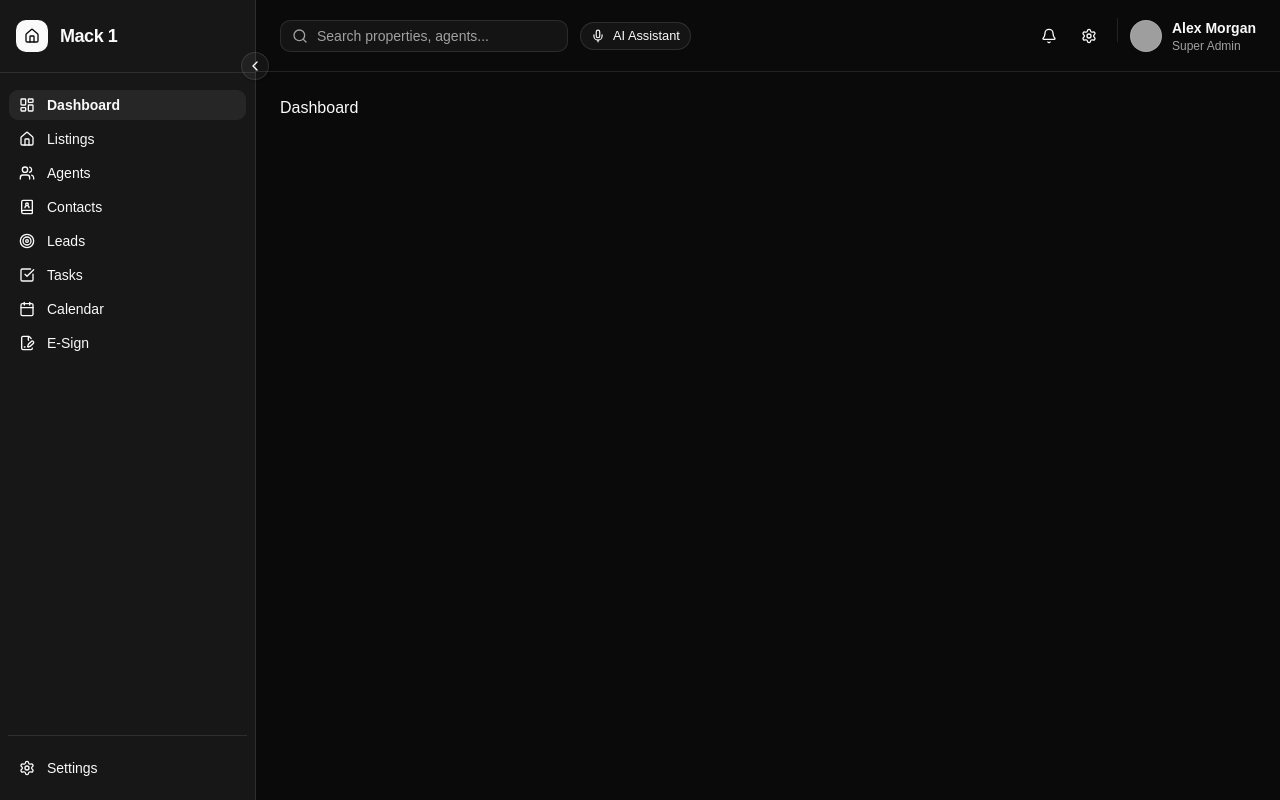
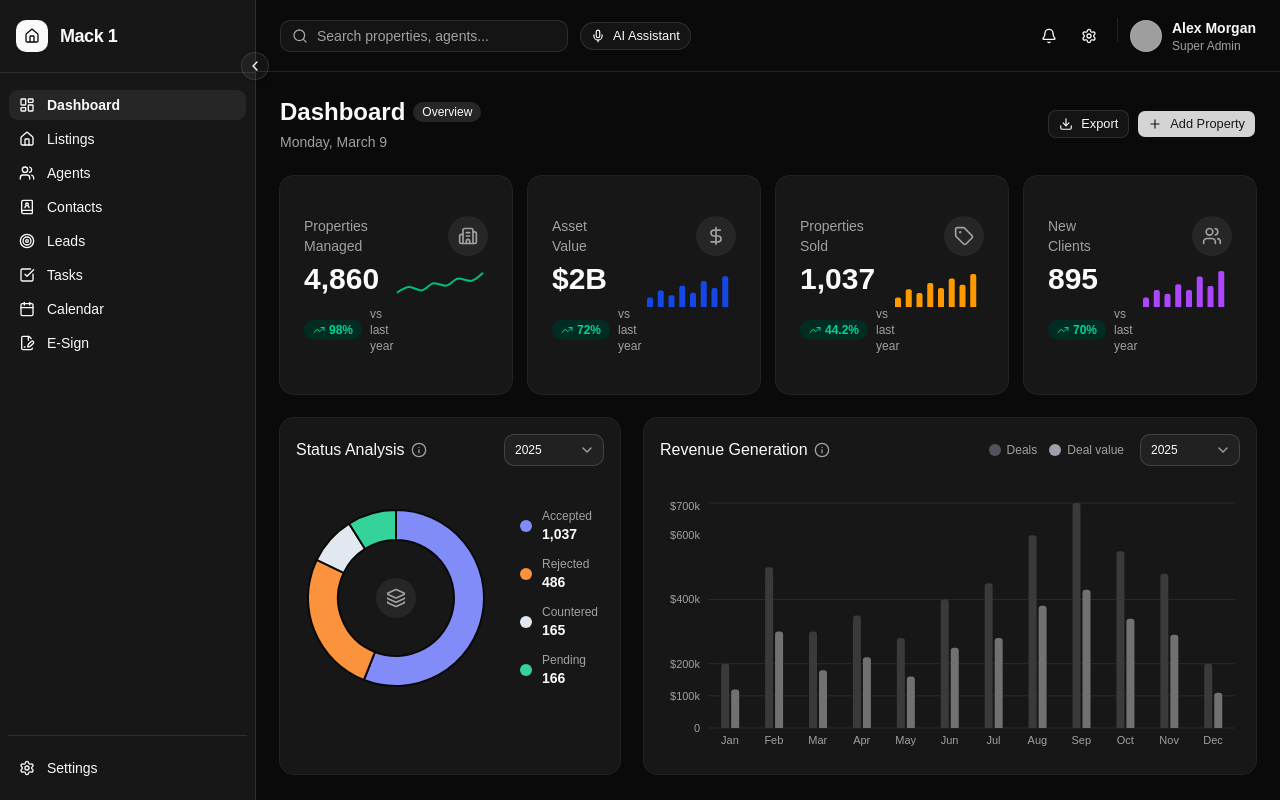
Before and after one commit to Singsooong/mack1-realty-crm, a React (Vite) app: page / in a window 1280 px wide. Built offline with nearby package versions, Linux system fonts and the light colour scheme; grey boxes are pictures that could not be loaded.

Commit message:
feat: complete dashboard page — stat cards, charts, property grid

```diff
--- /dev/null
+++ b/src/components/dashboard/PageHeader.tsx
@@ -0,0 +1,26 @@
+import { Button } from '@/components/ui/button'
+import { Plus, Download } from 'lucide-react'
+import { Badge } from '@/components/ui/badge'
+
+export function PageHeader() {
+  const today = new Date().toLocaleDateString('en-US', { weekday: 'long', month: 'long', day: 'numeric' })
+  return (
+    <div className="flex items-center justify-between">
+      <div>
+        <div className="flex items-center gap-2 mb-1">
+          <h1 className="text-2xl font-bold text-foreground">Dashboard</h1>
+          <Badge variant="secondary" className="text-xs">Overview</Badge>
+        </div>
+        <p className="text-sm text-muted-foreground">{today}</p>
+      </div>
+      <div className="flex items-center gap-2">
+        <Button variant="outline" size="sm" className="gap-2">
+          <Download className="h-4 w-4" /> Export
+        </Button>
+        <Button size="sm" className="gap-2">
+          <Plus className="h-4 w-4" /> Add Property
+        </Button>
+      </div>
+    </div>
+  )
+}
--- /dev/null
+++ b/src/components/dashboard/PropertyCard.tsx
@@ -0,0 +1,42 @@
+import { MapPin, BedDouble, Bath, Square, Eye } from 'lucide-react'
+import { Card, CardContent } from '@/components/ui/card'
+import { Badge } from '@/components/ui/badge'
+import { Button } from '@/components/ui/button'
+import type { Property } from '@/types'
+
+const STATUS_STYLES: Record<Property['status'], string> = {
+  available: 'bg-emerald-950 text-emerald-400 hover:bg-emerald-950',
+  sold: 'bg-zinc-800 text-zinc-400 hover:bg-zinc-800',
+  pending: 'bg-amber-950 text-amber-400 hover:bg-amber-950',
+}
+
+export function PropertyCard({ property }: { property: Property }) {
+  const { name, location, price, beds, baths, sqft, imageUrl, status } = property
+
+  return (
+    <Card className="overflow-hidden hover:border-zinc-600 transition-colors cursor-pointer group">
+      <div className="relative h-44 overflow-hidden">
+        <img src={imageUrl} alt={name} className="w-full h-full object-cover group-hover:scale-105 transition-transform duration-300" loading="lazy" />
+        <Button variant="secondary" size="icon" className="absolute top-3 right-3 h-8 w-8 rounded-full opacity-80 hover:opacity-100">
+          <Eye className="h-4 w-4" />
+        </Button>
+        <Badge className={`absolute bottom-3 left-3 capitalize ${STATUS_STYLES[status]}`}>{status}</Badge>
+      </div>
+      <CardContent className="p-4">
+        <div className="flex items-start justify-between mb-2 gap-2">
+          <h3 className="text-sm font-semibold text-foreground leading-tight">{name}</h3>
+          <span className="text-base font-bold text-foreground whitespace-nowrap">${price.toLocaleString()}<span className="text-xs text-muted-foreground">/mo</span></span>
+        </div>
+        <div className="flex items-center gap-1 mb-3">
+          <MapPin className="h-3.5 w-3.5 text-muted-foreground shrink-0" />
+          <span className="text-xs text-muted-foreground">{location.city}, {location.state}</span>
+        </div>
+        <div className="flex items-center gap-4 text-xs text-muted-foreground">
+          <span className="flex items-center gap-1"><BedDouble className="h-3.5 w-3.5" />{beds} Beds</span>
+          <span className="flex items-center gap-1"><Bath className="h-3.5 w-3.5" />{baths} Baths</span>
+          <span className="flex items-center gap-1"><Square className="h-3.5 w-3.5" />{sqft.toLocaleString()} sqft</span>
+        </div>
+      </CardContent>
+    </Card>
+  )
+}
--- /dev/null
+++ b/src/components/dashboard/PropertyGrid.tsx
@@ -0,0 +1,22 @@
+import { PropertyCard } from './PropertyCard'
+import { propertiesData } from '@/lib/mock-data'
+import { Button } from '@/components/ui/button'
+import { ChevronRight } from 'lucide-react'
+
+export function PropertyGrid() {
+  return (
+    <div>
+      <div className="flex items-center justify-between mb-4">
+        <h2 className="text-base font-semibold text-foreground">Recent Properties</h2>
+        <Button variant="ghost" size="sm" className="gap-1 text-muted-foreground hover:text-foreground">
+          View all <ChevronRight className="h-4 w-4" />
+        </Button>
+      </div>
+      <div className="grid grid-cols-1 sm:grid-cols-2 lg:grid-cols-4 gap-4">
+        {propertiesData.slice(0, 4).map((property) => (
+          <PropertyCard key={property.id} property={property} />
+        ))}
+      </div>
+    </div>
+  )
+}
--- a/src/pages/DashboardPage.tsx
+++ b/src/pages/DashboardPage.tsx
@@ -1,3 +1,19 @@
+import { PageHeader } from '@/components/dashboard/PageHeader'
+import { StatCardGrid } from '@/components/dashboard/StatCardGrid'
+import { RevenueChart } from '@/components/dashboard/RevenueChart'
+import { StatusAnalysisChart } from '@/components/dashboard/StatusAnalysisChart'
+import { PropertyGrid } from '@/components/dashboard/PropertyGrid'
+
 export function DashboardPage() {
-  return <div className="p-6 text-foreground">Dashboard</div>
+  return (
+    <div className="p-6 flex flex-col gap-6">
+      <PageHeader />
+      <StatCardGrid />
+      <div className="grid grid-cols-1 lg:grid-cols-[minmax(0,1fr)_minmax(0,1.8fr)] gap-6">
+        <StatusAnalysisChart />
+        <RevenueChart />
+      </div>
+      <PropertyGrid />
+    </div>
+  )
 }
```
